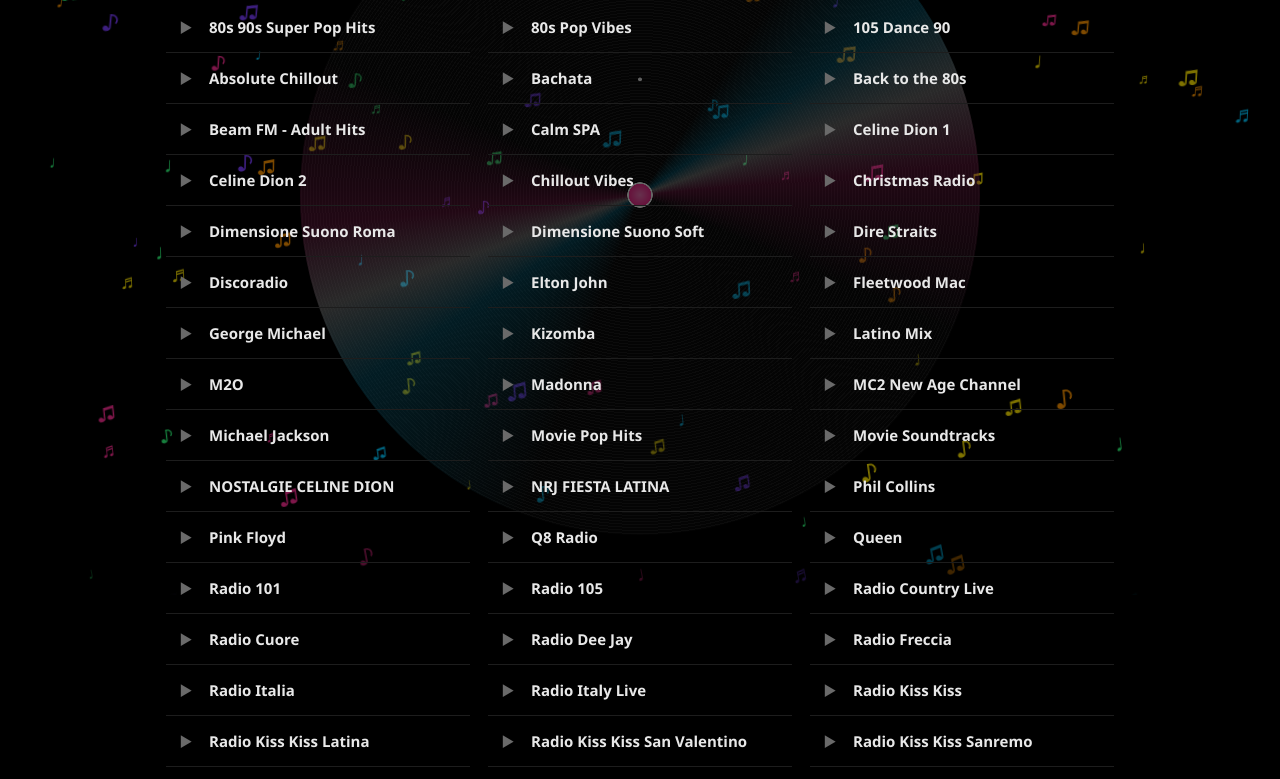
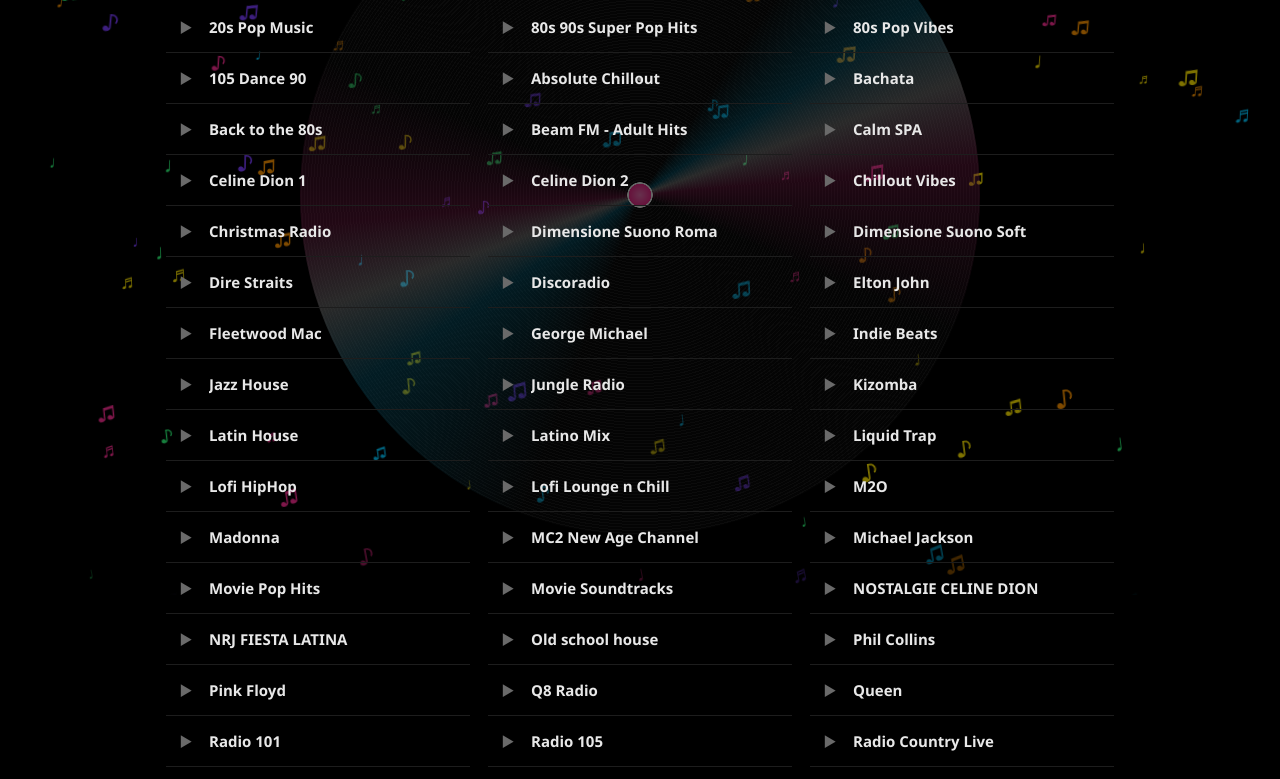
Before and after one commit to UserH725/BiMaSoft, a plain HTML site: page index.html in a window 1280 px wide. Shown: the part 205-984 px from the top of the page. Drawn offline with Linux system fonts and the light colour scheme.

Commit message:
Update index.html

```diff
--- a/index.html
+++ b/index.html
@@ -341,6 +341,7 @@
 
   var STATIONS = [
     {name: '105 Dance 90', urls: ['https://icy.unitedradio.it/105Dance90.mp3']},
+    {name: '20s Pop Music', urls: ['https://radio.hearme.fm:8000/stream']},
     {name: '80s 90s Super Pop Hits', urls: ['https://s4.myradiostream.com:7344/listen.mp3?nocache=1792243995', 'https://s4.myradiostream.com/7344/listen.mp3']},
     {name: '80s Pop Vibes', urls: ['https://oldies.streeemer.com/listen/oldies/radio.aac']},
     {name: 'Absolute Chillout', urls: ['https://ais-edge89-dal02.cdnstream.com/b05055_128mp3']},
@@ -359,8 +360,15 @@
     {name: 'Elton John', urls: ['https://streaming.exclusive.radio/er/eltonjohn/icecast.audio']},
     {name: 'Fleetwood Mac', urls: ['https://streaming.exclusive.radio/er/fleetwoodmac/icecast.audio']},
     {name: 'George Michael', urls: ['https://streaming.exclusive.radio/er/georgemichael/icecast.audio']},
+    {name: 'Indie Beats', urls: ['https://radio.hearme.fm:8352/stream']},
+    {name: 'Jazz House', urls: ['https://radio.hearme.fm:8354/stream']},
+    {name: 'Jungle Radio', urls: ['https://radio.hearme.fm:8356/stream']},
     {name: 'Kizomba', urls: ['https://latinakizomba.ice.infomaniak.ch/latinakizomba.mp3']},
+    {name: 'Latin House', urls: ['https://radio.hearme.fm:8358/stream']},
     {name: 'Latino Mix', urls: ['https://dattavolt.com/8052/stream']},
+    {name: 'Liquid Trap', urls: ['https://radio.hearme.fm:8364/stream']},
+    {name: 'Lofi HipHop', urls: ['https://radio.hearme.fm:8366/stream']},
+    {name: 'Lofi Lounge n Chill', urls: ['https://radio.hearme.fm:8368/stream']},
     {name: 'M2O', urls: ['https://streamcdni1-4c4b867c89244861ac216426883d1ad0.msvdn.net/radiom2o/radiom2o/play1.m3u8'], info: 'https://www.m2o.it/api/pub/v2/all/gdwc-audio-player/onair?format=json'},
     {name: 'MC2 New Age Channel', urls: ['https://n02-eu1.rcs.revma.com/vs284ceky7uvv?rj-ttl=5&rj-tok=AAABoVVRze0A_KJc2KoCHEC7aA']},
     {name: 'Madonna', urls: ['https://icy.unitedradio.it/um1031.mp3']},
@@ -369,6 +377,7 @@
     {name: 'Movie Soundtracks', urls: ['https://radio.hearme.fm:8074/stream']},
     {name: 'NOSTALGIE CELINE DION', urls: ['https://streaming.nrjaudio.fm/ou2q4fpw5hs7?origine=mytuner']},
     {name: 'NRJ FIESTA LATINA', urls: ['https://streaming.nrjaudio.fm/ourf5qvukkaq?aw_0_1st.station=NRJ-Fiesta-Latina&origine=mytuner']},
+    {name: 'Old school house', urls: ['https://radio.hearme.fm:8384/stream']},
     {name: 'Phil Collins', urls: ['https://streaming.exclusive.radio/er/philcollins/icecast.audio']},
     {name: 'Pink Floyd', urls: ['https://streaming.exclusive.radio/er/pinkfloyd/icecast.audio']},
     {name: 'Q8 Radio', urls: ['https://nr15.newradio.it:9132/stream?ext=.mp3', 'http://152.228.228.253:9132/stream?ext=.mp3', 'http://152.228.228.253:9132/']},
@@ -1003,7 +1012,7 @@
     setInterval(upd, 500);
   })();
 
-// --- Pre-buffering: avanzamento completo con sblocco automatico ---
+  // --- Pre-buffering: avanzamento completo con sblocco automatico ---
   (function () {
     var doneGen = -1;
     var initWrap = document.getElementById('initBufWrap');
@@ -1074,16 +1083,14 @@
         var elapsed = Date.now() - startTime;
         var targetPct = Math.min(100, Math.round((a / need) * 100));
 
-        // Fai progredire la barra verso il target o avanza col tempo di attesa
         if (currentPct < targetPct) {
           currentPct = Math.min(targetPct, currentPct + 3);
         } else if (elapsed > 500 && currentPct < 95) {
-          currentPct += 1; // Avanzamento graduale di sicurezza se il buffer si ferma a metà
+          currentPct += 1;
         }
 
         setBufBar(currentPct);
 
-        // Condizioni di avvio: buffer target raggiunto, 100% completato, oppure timeout di sicurezza (2.5s) con almeno 1s di buffer
         if (a >= need || currentPct >= 100 || (elapsed > 2500 && a >= 1)) {
           setBufBar(100);
           setTimeout(function() {
```
